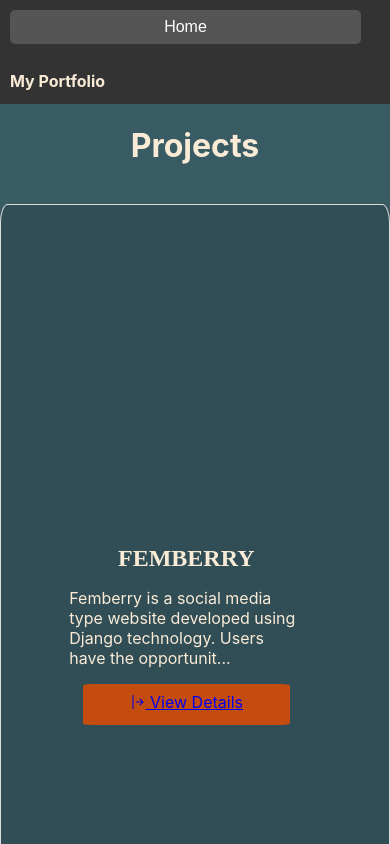
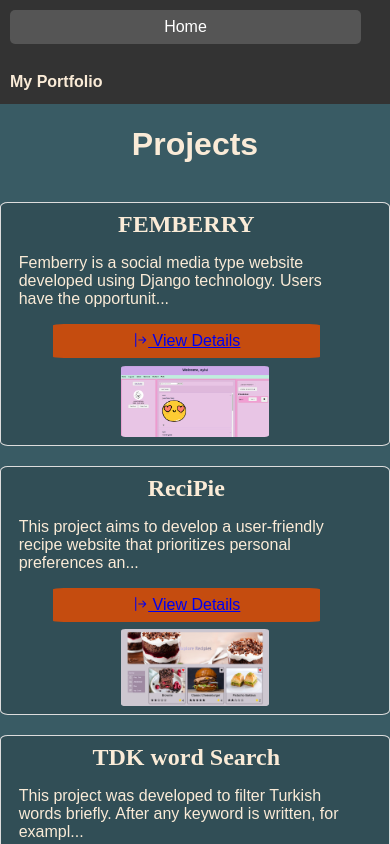
Before and after one commit to eylulozatman/my-portfolio, a React (Create React App) app: page /#/projects in a window 390 px wide. Shown: the top 844 px of the page. Built offline with nearby package versions, Linux system fonts and the light colour scheme.

Commit message:
responsive iyilestirme

```diff
--- a/package.json
+++ b/package.json
@@ -43,6 +43,5 @@
   },
   "devDependencies": {
     "gh-pages": "^6.1.1"
-  },
-  "homepage": "https://eylulozatman.github.io/my-portfolio"
+  }
 }
--- a/src/pages/HomePage/HomePage.css
+++ b/src/pages/HomePage/HomePage.css
@@ -104,7 +104,7 @@
 
     display: flex;
     flex-direction: column;
-    font-family: cursive;
+    font-family:Arial, Helvetica, sans-serif;
     align-items: center;
     justify-content: center;
   }
--- a/src/pages/ProjectDetailsPage/ProjectDetailsPage.css
+++ b/src/pages/ProjectDetailsPage/ProjectDetailsPage.css
@@ -77,6 +77,7 @@
 
   .project-details-page {
     display: flex;
+    font-family:Arial, Helvetica, sans-serif;
     flex-direction: column;
     min-height: 100vh;
     background-color: #395B64;
@@ -87,14 +88,15 @@
     flex-direction: column;
     justify-content: center;
     align-items: center;
-    gap: 3%;
+    height: 100%;
+    width: 100%;
 
   }
 
   .project-info-detail {
     width: 100%;
     max-width: 100vw;
-    height: 60vh;
+    height: 90%;
     display: flex;
     flex-direction: column;
     justify-content: center;
@@ -118,7 +120,7 @@
 
   .project-links {
 
-    width: 80vw;
+    width: 100%;
     display: flex;
     flex-direction: column;
     justify-content:center;
@@ -131,7 +133,7 @@
   .project-images {
     width: 100%;
     max-width: 100%;
-    height: 50vh; /* Sabit yükseklik */
+    height: 80%; /* Sabit yükseklik */
     display: flex;
     justify-content: center;
     align-items: center;
--- a/src/pages/Projects/Projects.css
+++ b/src/pages/Projects/Projects.css
@@ -75,7 +75,7 @@
 @media (max-width: 768px) {
 
   .projects-page {
-
+    font-family:Arial, Helvetica, sans-serif;
     display: flex;
     flex-direction: column;
     margin: 0;
@@ -98,6 +98,7 @@
     justify-content: center;
     align-items: center;
     gap: 1%;
+    height: 90%;
 
   }
 
@@ -106,8 +107,7 @@
     flex-direction: column;
     border: 1px solid #ddd;
     border-radius: 2%;
-    height: 40vh;
-    min-height: max-content;
+    height: auto;
     justify-content: center;
     align-items: center;
     padding: 2%;
@@ -116,8 +116,8 @@
 
   .link {
     justify-content: center;
-    width: 45vw;
-    height: 3vh;
+    width: 70%;
+    height: 40%;
     background-color: #c54c0f;
     color: #1c1f20;
     border-radius: 4%;
@@ -127,8 +127,8 @@
 
 
 .project-info {
-  width: 60vw;
-  height: 100vh;
+  width: 90%;
+  height: 80%;
   display: flex;
   flex-direction: column;
   color: antiquewhite;
```
